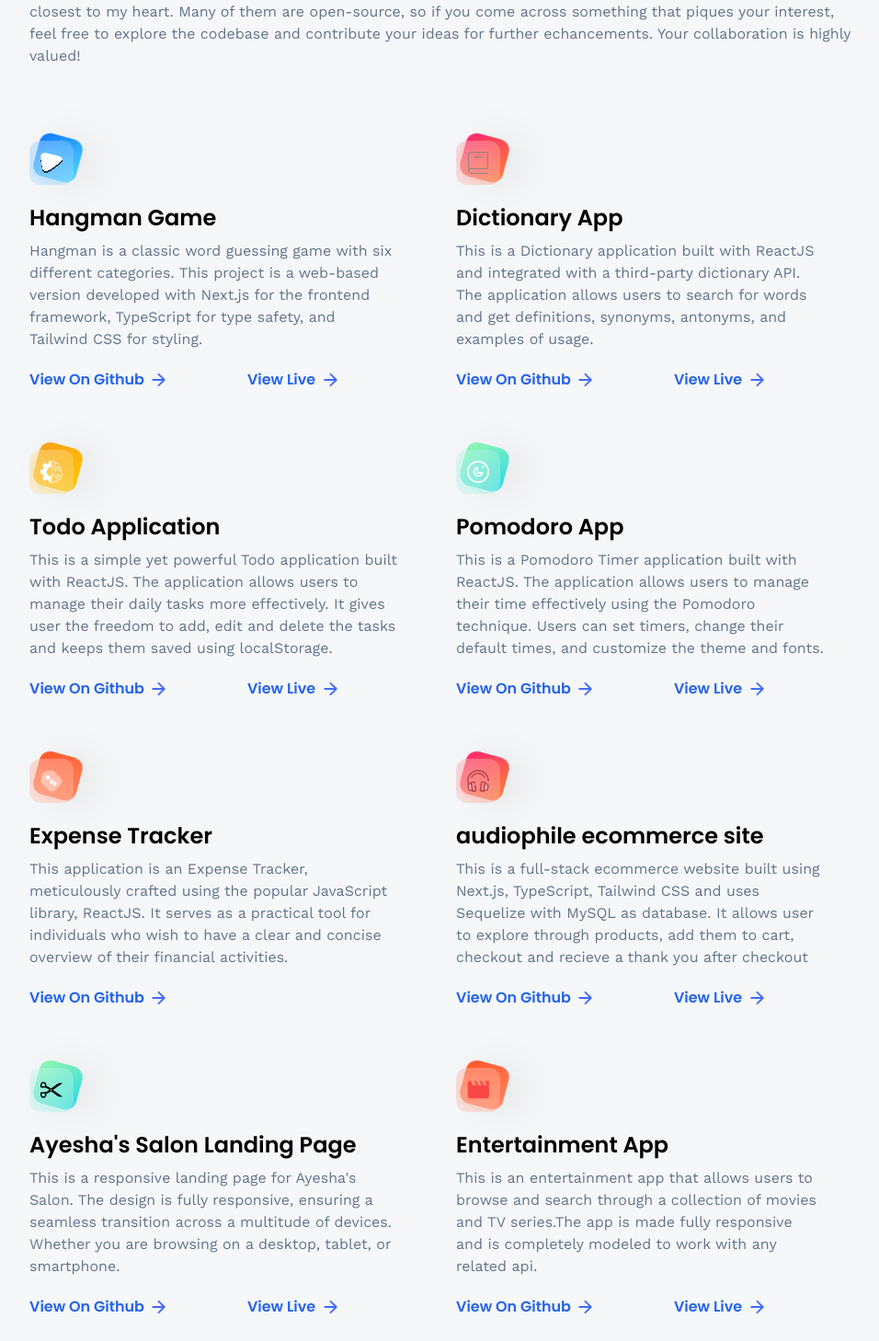
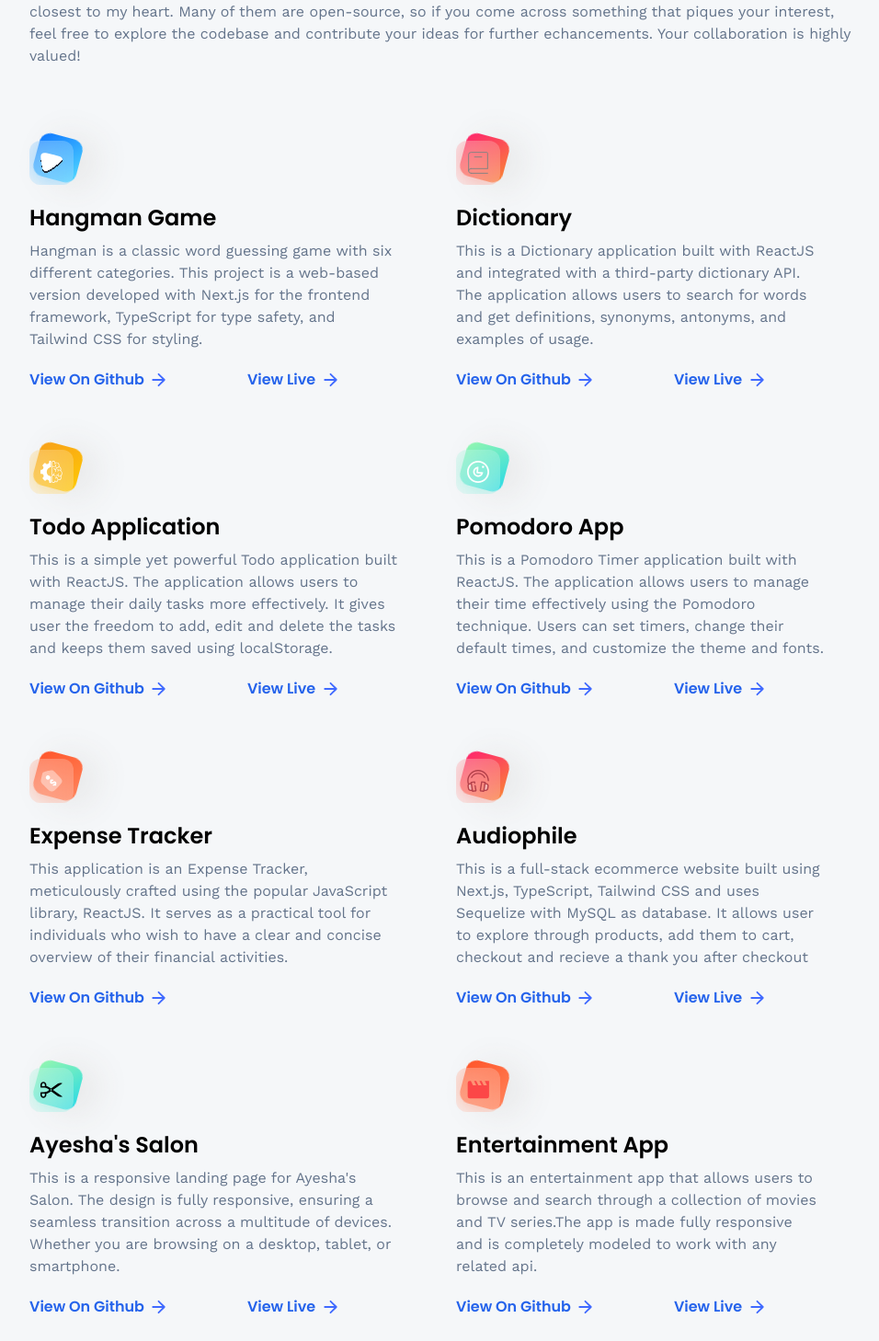
Before and after one commit to shivamkcode/3d-Portfolio, a React (Vite) app: page /projects in a window 1280 px wide. Shown: the part 231-1689 px from the top of the page at 92% size, without its empty margins (160-1116 px from the left). Built offline with nearby package versions, Linux system fonts and the light colour scheme.

Commit message:
changed a few constants

```diff
--- a/src/constants/index.js
+++ b/src/constants/index.js
@@ -235,7 +235,7 @@ export const projects = [
   {
     iconUrl: audiophile,
     theme: "btn-back-orange",
-    name: "audiophile ecommerce site",
+    name: "Audiophile",
     description:
       "This is a full-stack ecommerce website built using Next.js, TypeScript, Tailwind CSS and uses Sequelize with MySQL as database. It allows user to explore through products, add them to cart, checkout and recieve a thank you after checkout",
     link: "https://github.com/shivamkcode/audiophile-e-commerce",
@@ -262,7 +262,7 @@ export const projects = [
   {
     iconUrl: book,
     theme: "btn-back-orange",
-    name: "Dictionary App",
+    name: "Dictionary",
     description:
       "This is a Dictionary application built with ReactJS and integrated with a third-party dictionary API. The application allows users to search for words and get definitions, synonyms, antonyms, and examples of usage.",
     link: "https://github.com/shivamkcode/FrontendMentors/tree/main/dictionaryApp",
@@ -271,7 +271,7 @@ export const projects = [
   {
     iconUrl: ayesha,
     theme: "btn-back-green",
-    name: "Ayesha's Salon Landing Page",
+    name: "Ayesha's Salon",
     description:
       "This is a responsive landing page for Ayesha's Salon. The design is fully responsive, ensuring a seamless transition across a multitude of devices. Whether you are browsing on a desktop, tablet, or smartphone.",
     link: "https://github.com/shivamkcode/freelance-projects/tree/main/ayesha",
```
